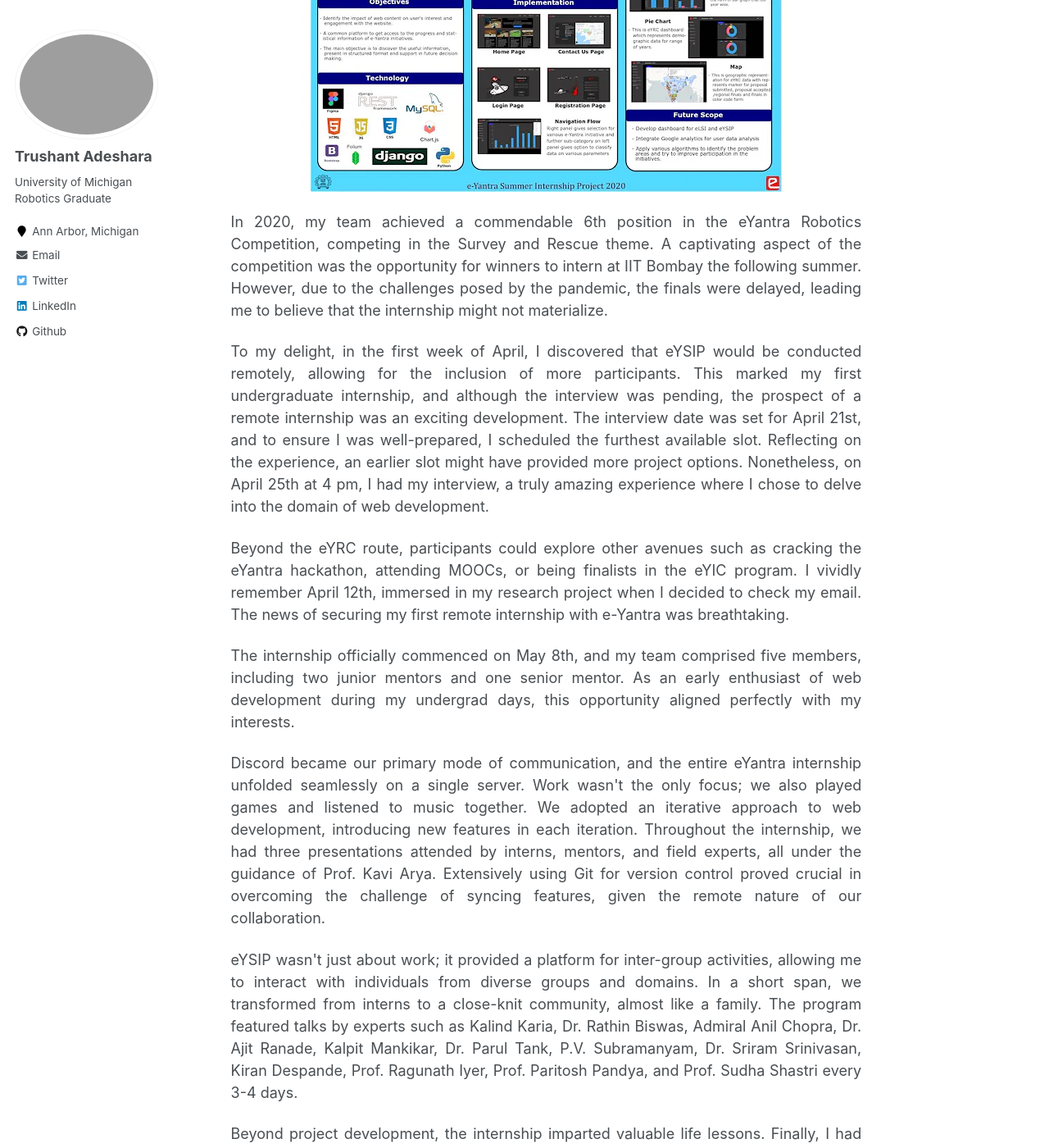
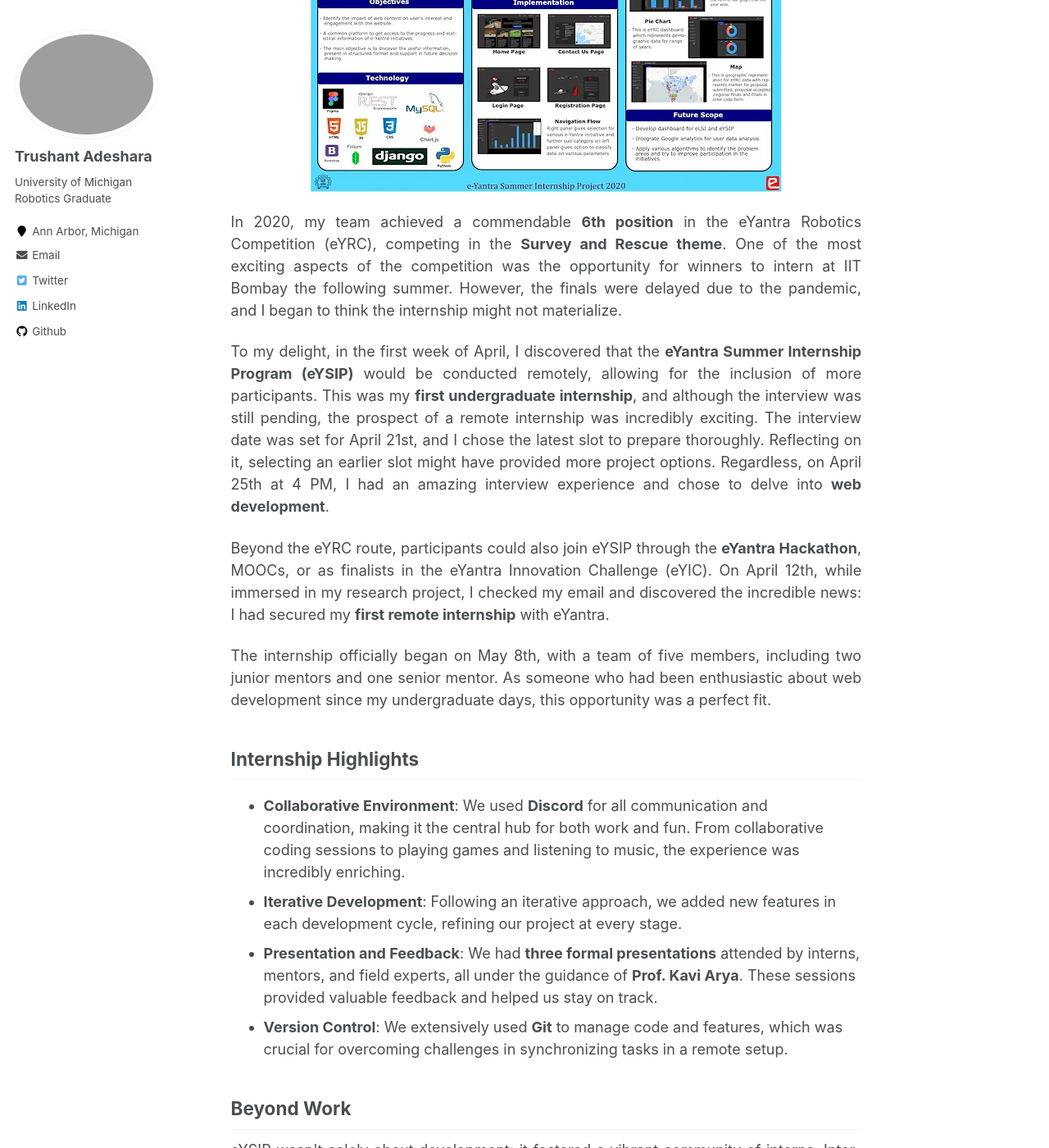
Before and after one commit to trushant05/trushant05.github.io, a Jekyll site: the page built from _work/2020-07-10-work-1.md, in a window 1280 px wide and 1400 px high, scrolled down 385 px. Shown: the whole window at 82% size. Built offline with Jekyll 4.4.1, drawn with Linux system fonts in a browser that asks for light colours; some of the changed text lies outside the part shown.

Commit message:
update work experience and add undergrad thesis

```diff
--- a/_work/2020-07-10-work-1.md
+++ b/_work/2020-07-10-work-1.md
@@ -16,22 +16,60 @@ tags:
 <p style="text-align: center">
 <img src="/images/work/eysip/eysip.png"></p>
 
-<p style="text-align: justify">In 2020, my team achieved a commendable 6th position in the eYantra Robotics Competition, competing in the Survey and Rescue theme. A captivating aspect of the competition was the opportunity for winners to intern at IIT Bombay the following summer. However, due to the challenges posed by the pandemic, the finals were delayed, leading me to believe that the internship might not materialize.</p>
+<p style="text-align: justify">
+In 2020, my team achieved a commendable <b>6th position</b> in the eYantra Robotics Competition (eYRC), competing in the <b>Survey and Rescue theme</b>. One of the most exciting aspects of the competition was the opportunity for winners to intern at IIT Bombay the following summer. However, the finals were delayed due to the pandemic, and I began to think the internship might not materialize.</p>
 
-<p style="text-align: justify">To my delight, in the first week of April, I discovered that eYSIP would be conducted remotely, allowing for the inclusion of more participants. This marked my first undergraduate internship, and although the interview was pending, the prospect of a remote internship was an exciting development. The interview date was set for April 21st, and to ensure I was well-prepared, I scheduled the furthest available slot. Reflecting on the experience, an earlier slot might have provided more project options. Nonetheless, on April 25th at 4 pm, I had my interview, a truly amazing experience where I chose to delve into the domain of web development.</p>
+<p style="text-align: justify">
+To my delight, in the first week of April, I discovered that the <b>eYantra Summer Internship Program (eYSIP)</b> would be conducted remotely, allowing for the inclusion of more participants. This was my <b>first undergraduate internship</b>, and although the interview was still pending, the prospect of a remote internship was incredibly exciting. The interview date was set for April 21st, and I chose the latest slot to prepare thoroughly. Reflecting on it, selecting an earlier slot might have provided more project options. Regardless, on April 25th at 4 PM, I had an amazing interview experience and chose to delve into <b>web development</b>.
+</p>
 
-<p style="text-align: justify">Beyond the eYRC route, participants could explore other avenues such as cracking the eYantra hackathon, attending MOOCs, or being finalists in the eYIC program. I vividly remember April 12th, immersed in my research project when I decided to check my email. The news of securing my first remote internship with e-Yantra was breathtaking.</p>
+<p style="text-align: justify">
+Beyond the eYRC route, participants could also join eYSIP through the <b>eYantra Hackathon</b>, MOOCs, or as finalists in the eYantra Innovation Challenge (eYIC). On April 12th, while immersed in my research project, I checked my email and discovered the incredible news: I had secured my <b>first remote internship</b> with eYantra.
+</p>
 
-<p style="text-align: justify">The internship officially commenced on May 8th, and my team comprised five members, including two junior mentors and one senior mentor. As an early enthusiast of web development during my undergrad days, this opportunity aligned perfectly with my interests.</p>
+<p style="text-align: justify">
+The internship officially began on May 8th, with a team of five members, including two junior mentors and one senior mentor. As someone who had been enthusiastic about web development since my undergraduate days, this opportunity was a perfect fit.
+</p>
 
-<p style="text-align: justify">Discord became our primary mode of communication, and the entire eYantra internship unfolded seamlessly on a single server. Work wasn't the only focus; we also played games and listened to music together. We adopted an iterative approach to web development, introducing new features in each iteration. Throughout the internship, we had three presentations attended by interns, mentors, and field experts, all under the guidance of Prof. Kavi Arya. Extensively using Git for version control proved crucial in overcoming the challenge of syncing features, given the remote nature of our collaboration.</p>
+<h2>Internship Highlights</h2>
+* <b>Collaborative Environment</b>: We used <b>Discord</b> for all communication and coordination, making it the central hub for both work and fun. From collaborative coding sessions to playing games and listening to music, the experience was incredibly enriching.
+* <b>Iterative Development</b>: Following an iterative approach, we added new features in each development cycle, refining our project at every stage.
+* <b>Presentation and Feedback</b>: We had <b>three formal presentations</b> attended by interns, mentors, and field experts, all under the guidance of <b>Prof. Kavi Arya</b>. These sessions provided valuable feedback and helped us stay on track.
+* <b>Version Control</b>: We extensively used <b>Git</b> to manage code and features, which was crucial for overcoming challenges in synchronizing tasks in a remote setup.
 
-<p style="text-align: justify">eYSIP wasn't just about work; it provided a platform for inter-group activities, allowing me to interact with individuals from diverse groups and domains. In a short span, we transformed from interns to a close-knit community, almost like a family. The program featured talks by experts such as Kalind Karia, Dr. Rathin Biswas, Admiral Anil Chopra, Dr. Ajit Ranade, Kalpit Mankikar, Dr. Parul Tank, P.V. Subramanyam, Dr. Sriram Srinivasan, Kiran Despande, Prof. Ragunath Iyer, Prof. Paritosh Pandya, and Prof. Sudha Shastri every 3-4 days.</p>
+<h2>Beyond Work</h2>
+<p style="text-align: justify">
+eYSIP wasn't solely about development; it fostered a vibrant community of interns. Inter-group activities allowed us to connect with individuals from diverse backgrounds and domains, creating a family-like bond. The program also featured <b>talks by esteemed experts</b>, including:
+</p>
+* Kalind Karia
+* Dr. Rathin Biswas
+* Admiral Anil Chopra
+* Dr. Ajit Ranade
+* Kalpit Mankikar
+* Dr. Parul Tank
+* P.V. Subramanyam
+* Dr. Sriram Srinivasan
+* Kiran Deshpande
+* Prof. Ragunath Iyer
+* Prof. Paritosh Pandya
+* Prof. Sudha Shastri
+<p style="text-align: justify">
+These talks, held every 3-4 days, provided insights into various fields and life skills.</p>
 
-<p style="text-align: justify">Beyond project development, the internship imparted valuable life lessons. Finally, I had the opportunity to showcase the analytical dashboard we created in a virtual project exhibition, illustrating the statistics of various initiatives undertaken by eYantra. Checkout the following YouTube video for more details of the project.</p>
+<h2>Key Achievements</h2>
+<p style="text-align: justify">
+At the internship's conclusion, I presented the <b>analytical dashboard</b> our team developed. This dashboard illustrated the statistics of various eYantra initiatives and was showcased in a <b>virtual project exhibition</b>. The project was a testament to teamwork, technical skill, and effective communication.
+</p>
+
+<h2>Gratitude and Reflections</h2>
+<p style="text-align: justify">
+Special thanks to my teammates <b>Sanyam Rag</b> and <b>Vijay Chachadi</b> — I hope to meet them in person someday. I’m also deeply grateful to <b>Deepa Mam</b> and <b>Sachin Sir</b>, our mentors, for their invaluable guidance throughout the internship.
+</p>
 
 <iframe width="560" height="315" src="https://www.youtube.com/embed/Mtk0mZQeOrg?si=MB2GV0HG7OcywUYN" title="YouTube video player" frameborder="0" allow="accelerometer; autoplay; clipboard-write; encrypted-media; gyroscope; picture-in-picture; web-share" allowfullscreen></iframe>
 
 <br>
 
-<p style="text-align: justify">Special thanks to my teammates Sanyam Rag and Vijay Chachadi. I look forward to meeting them in person one day. Gratitude to Deepa mam and Sachin sir, our primary mentors – I hope our paths cross in the future.</p>
+<p style="text-align: justify">
+eYSIP wasn’t just an internship; it was a transformative experience that equipped me with technical expertise, collaborative skills, and lifelong memories.
+</p>
```
Also changed, not shown: _work/2021-09-10-work-2.md (+31 -14 lines), _work/2023-07-10-work-3.md (+46 -12 lines), 9 other files.
